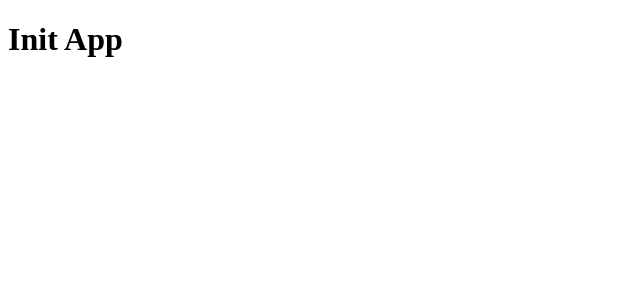
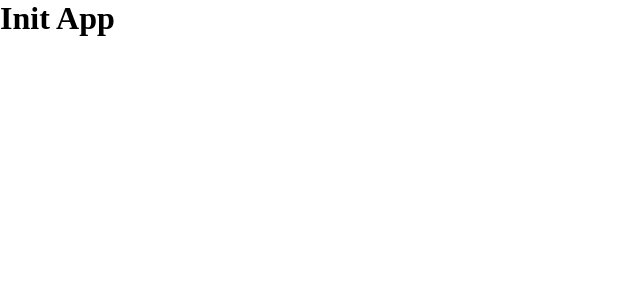
Before and after one commit to codechappie/init-web-app, a React (Create React App) app: page / in a window 1280 px wide. Shown: the top 300 px of the page, without its empty margins (0-640 px from the left). Built offline with nearby package versions, Linux system fonts and the light colour scheme.

Commit message:
upload web app base

```diff
--- /dev/null
+++ b/src/assets/css/general.css
@@ -0,0 +1,9 @@
+*{
+    margin: 0;
+    padidng: 0;
+    outline: none;
+    -webkit-tap-highlight-color: transparent;
+    user-select: none;
+    -moz-user-select: none;
+    -webkit-user-select: none;
+}
--- a/src/index.tsx
+++ b/src/index.tsx
@@ -2,6 +2,8 @@ import React from 'react';
 import ReactDOM from 'react-dom';
 import App from './App';
 import reportWebVitals from './reportWebVitals';
+
+import './assets/css/general.css';
 
 ReactDOM.render(
   <React.StrictMode>
```
Also changed, not shown: 1 other file (tests, documents, lock files or other folders).
